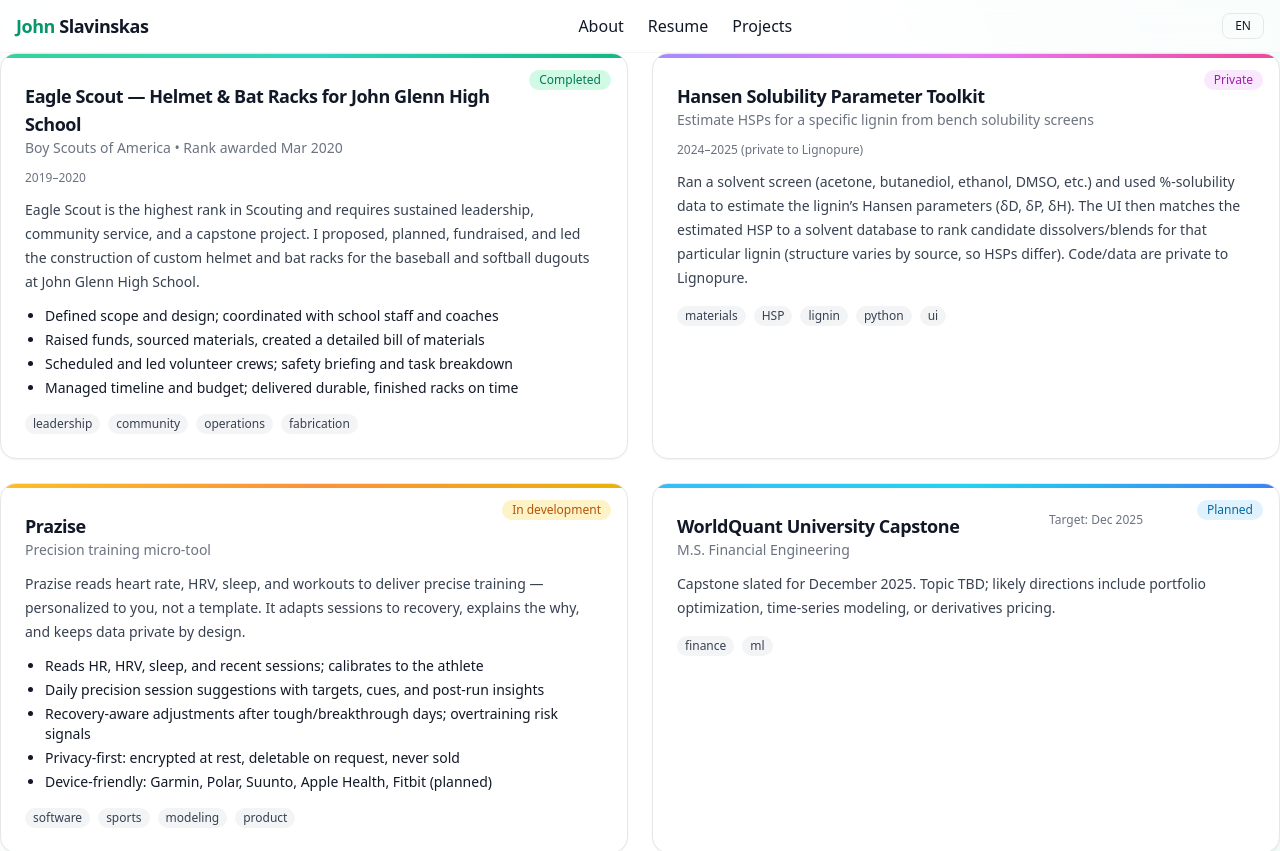
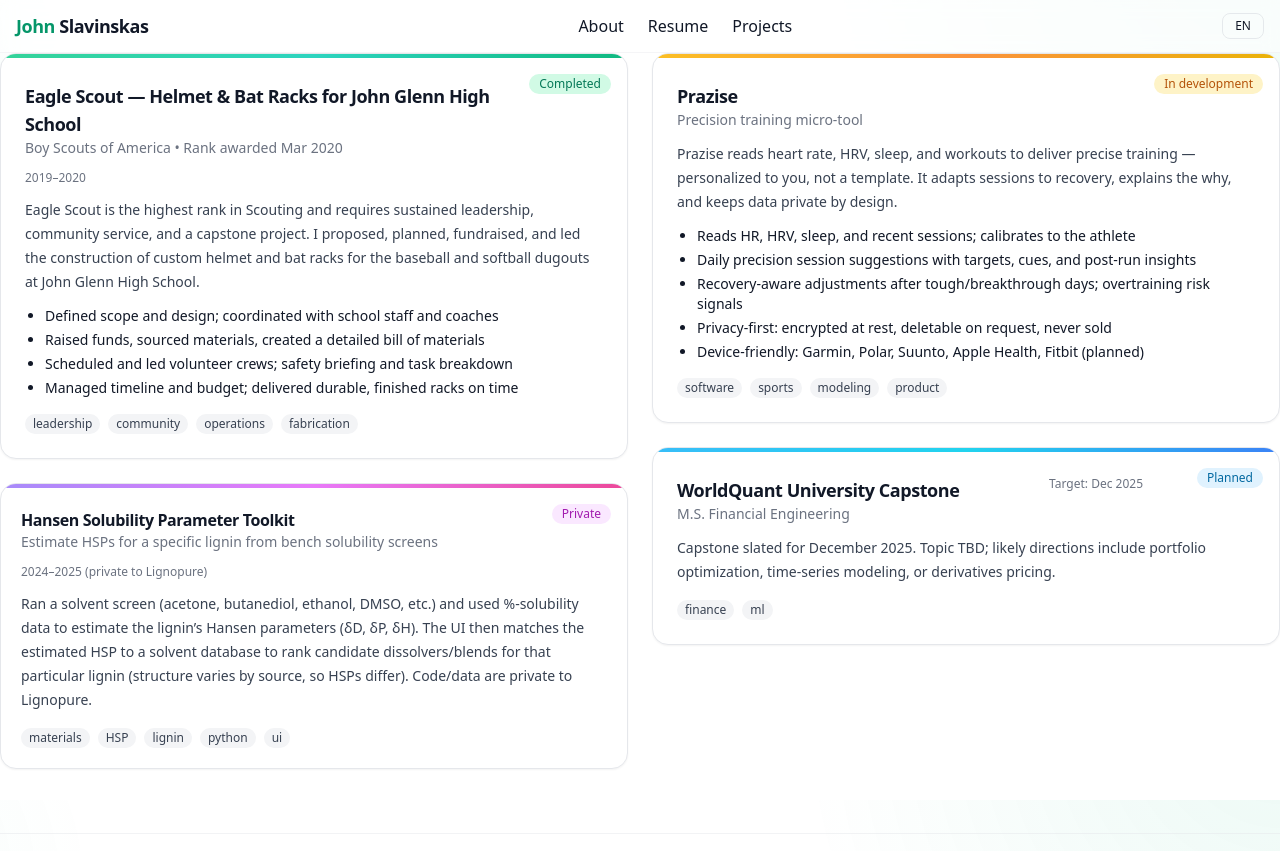
Before and after one commit to Tridude5/JohnSlavinskas, a Next.js app: page /projects in a window 1280 px wide. Shown: the top 851 px of the page. Built offline with nearby package versions, Linux system fonts and the light colour scheme.

Commit message:
Update ProjectsClient.tsx

```diff
--- a/app/projects/ProjectsClient.tsx
+++ b/app/projects/ProjectsClient.tsx
@@ -12,6 +12,7 @@ export type Project = {
   bullets?: string[];
   tags?: string[];
   links?: Link[];
+  compact?: boolean; // smaller vertical rhythm to vary card heights
 };
 
 // Data
@@ -36,6 +37,7 @@ const projects: Project[] = [
     subtitle: "Estimate HSPs for a specific lignin from bench solubility screens",
     status: "Private",
     period: "2024–2025 (private to Lignopure)",
+    compact: true, // make this card shorter so the one beneath tucks up
     summary:
       "Ran a solvent screen (acetone, butanediol, ethanol, DMSO, etc.) and used %‑solubility data to estimate the lignin’s Hansen parameters (δD, δP, δH). The UI then matches the estimated HSP to a solvent database to rank candidate dissolvers/blends for that particular lignin (structure varies by source, so HSPs differ). Code/data are private to Lignopure.",
     tags: ["materials", "HSP", "lignin", "python", "ui"],
@@ -82,18 +84,44 @@ function StatusBadge({ status }: { status: Project["status"] }) {
 }
 
 function ProjectCard({ p, accentClass }: { p: Project; accentClass: string }) {
+  // track mouse position for a soft glimmer effect
+  const handleMouseMove = (e: React.MouseEvent<HTMLDivElement>) => {
+    const el = e.currentTarget;
+    const rect = el.getBoundingClientRect();
+    const x = e.clientX - rect.left;
+    const y = e.clientY - rect.top;
+    el.style.setProperty("--x", `${x}px`);
+    el.style.setProperty("--y", `${y}px`);
+  };
+
+  const padding = p.compact ? "p-5" : "p-6";
+  const titleSize = p.compact ? "text-base" : "text-lg";
+  const gapRight = p.compact ? "pr-24" : "pr-28";
+
   return (
-    <div className="relative overflow-hidden rounded-2xl border border-gray-200 dark:border-gray-800 bg-white dark:bg-zinc-900 shadow-sm">
+    <div
+      onMouseMove={handleMouseMove}
+      className="group relative overflow-hidden rounded-2xl border border-gray-200 dark:border-gray-800 bg-white dark:bg-zinc-900 shadow-sm transition-transform duration-300 will-change-transform hover:-translate-y-1 hover:shadow-xl"
+    >
       {/* colorful top bar */}
-      <div className={`h-1 w-full bg-gradient-to-r ${accentClass}`} />
+      <div className={`h-1 w-full bg-gradient-to-r transition-opacity duration-300 group-hover:opacity-90 ${accentClass}`} />
 
-      <div className="p-6">
+      {/* soft glimmer following cursor */}
+      <div
+        className="pointer-events-none absolute inset-0 opacity-0 transition-opacity duration-300 group-hover:opacity-100"
+        style={{
+          background:
+            "radial-gradient(360px circle at var(--x) var(--y), rgba(255,255,255,0.12), transparent 40%)",
+        }}
+      />
+
+      <div className={`${padding} relative`}>
         {/* status pill pinned top-right */}
-        <div className="absolute right-4 top-3"><StatusBadge status={p.status} /></div>
+        <div className="absolute right-4 top-3 z-10"><StatusBadge status={p.status} /></div>
 
-        <div className="flex flex-wrap items-start justify-between gap-3 pr-28">
+        <div className={`flex flex-wrap items-start justify-between gap-3 ${gapRight}`}>
           <div>
-            <h3 className="text-lg font-semibold tracking-tight">{p.title}</h3>
+            <h3 className={`${titleSize} font-semibold tracking-tight`}>{p.title}</h3>
             {p.subtitle && (
               <p className="text-sm text-gray-500 dark:text-gray-400">{p.subtitle}</p>
             )}
@@ -106,7 +134,7 @@ function ProjectCard({ p, accentClass }: { p: Project; accentClass: string }) {
         <p className="mt-3 text-sm text-gray-700 dark:text-gray-200 leading-6">{p.summary}</p>
 
         {p.bullets && p.bullets.length > 0 && (
-          <ul className="mt-3 list-disc pl-5 space-y-1 text-sm">
+          <ul className={`mt-3 list-disc pl-5 space-y-1 text-sm ${p.compact ? "hidden md:block md:space-y-0 md:list-none md:pl-0" : ""}`}>
             {p.bullets.map((b, i) => (
               <li key={i}>{b}</li>
             ))}
@@ -148,10 +176,13 @@ export default function ProjectsClient() {
     "from-sky-400 via-cyan-400 to-blue-500",
   ];
 
+  // Masonry-style layout using CSS columns. Cards get natural, uneven stacking.
   return (
-    <div className="grid gap-6 md:grid-cols-2">
+    <div className="columns-1 md:columns-2 gap-6 [column-fill:_balance]">
       {projects.map((p, i) => (
-        <ProjectCard key={p.title} p={p} accentClass={accents[i % accents.length]} />
+        <div key={p.title} className="mb-6 break-inside-avoid">
+          <ProjectCard p={p} accentClass={accents[i % accents.length]} />
+        </div>
       ))}
     </div>
   );
```
